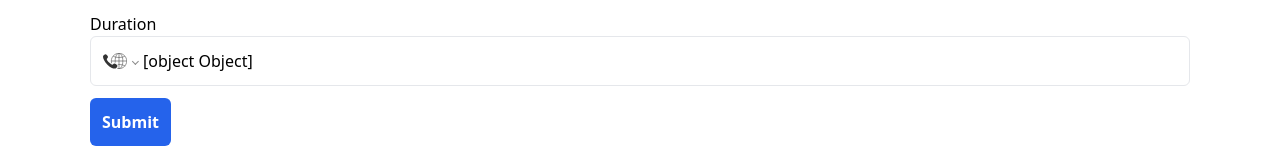
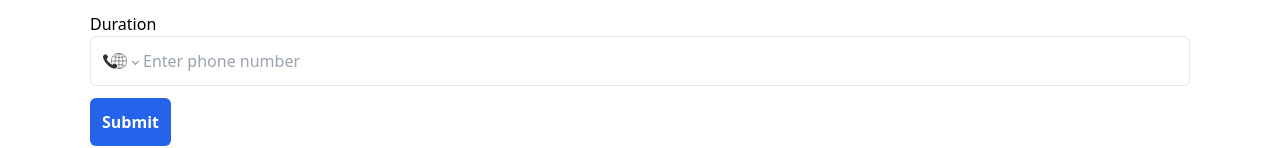
Before and after one commit to orun-sunny/Office-management, a React (Create React App) app: page /notice in a window 1280 px wide. Shown: the part 231-379 px from the top of the page. Built offline with nearby package versions, Linux system fonts and the light colour scheme.

Commit message:
providneProfile

```diff
--- a/src/components/NoticeBoard/NoticeBoard.js
+++ b/src/components/NoticeBoard/NoticeBoard.js
@@ -10,12 +10,13 @@ import { teal } from '@mui/material/colors';
 function NoticeBoard() {
     const [employeeImage, setEmployeeImage] = useState(user)
     const [value, setValue] = useState()
+    // const [value, setPhoneNumber] = useState();
     const {
         register,
         control,
         handleSubmit,
         watch,
-        formState: { errors }
+        formState: { errors }, getValues
     } = useForm();
 
 
@@ -119,17 +120,21 @@ function NoticeBoard() {
 
                         className=' border py-3 w-full pl-3  rounded-md mb-3 focus:outline-none dark:text-black'
 
-                        {...register("PhoneNumber", {
-                            placeholder:"Enter phone number",
-                            type:teal,
-                            international:"true",
-                            defaultCountry:"Ban",
-                            value:{value},
-                            onChange:{setValue},
+
+                        placeholder="Enter phone number"
+                        value={value}
+                        onChange={setValue}
+                        inputProps={{
+                            name: 'phone',
                             required: true,
-                        })}
+                            autoFocus: true,
+                            ...register('phone', {
+                                required: 'Phone number is required',
+                            }),
+                        }}
                     />
                 </div>
+                {errors.phone && <span>{errors.phone.message}</span>}
             </div>
             <div className=' w-56 '>
                 <input className='bg-blue-600 text-white font-semibold text-center p-3 rounded-md ' type="submit" />
```
